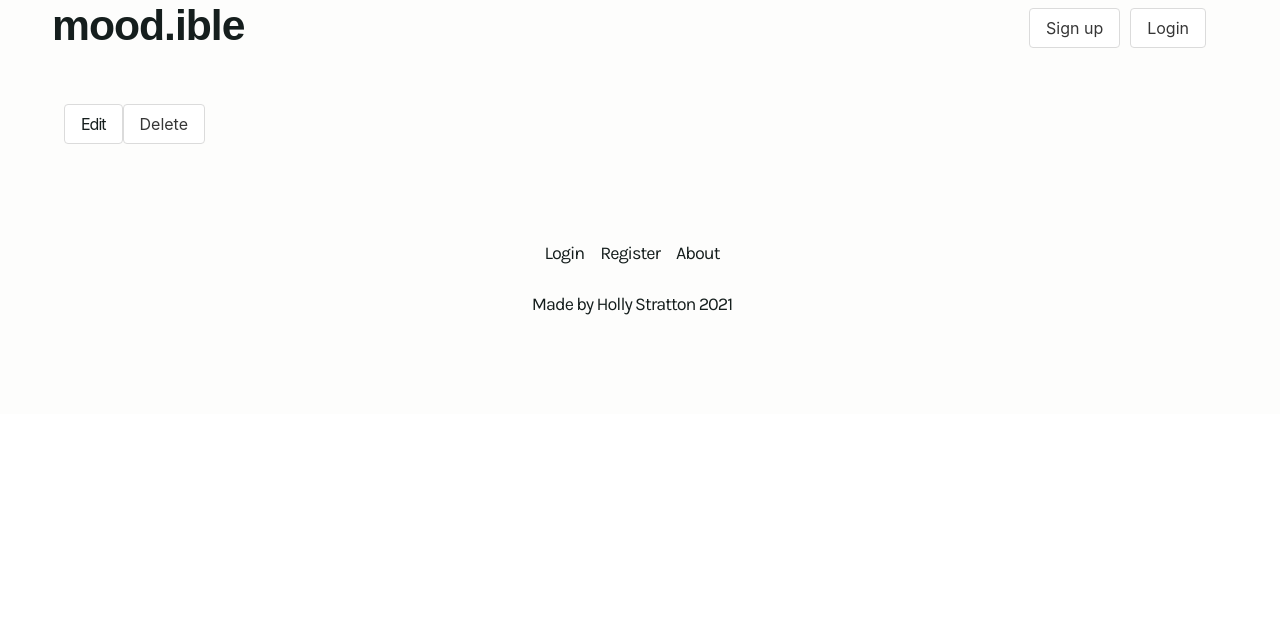
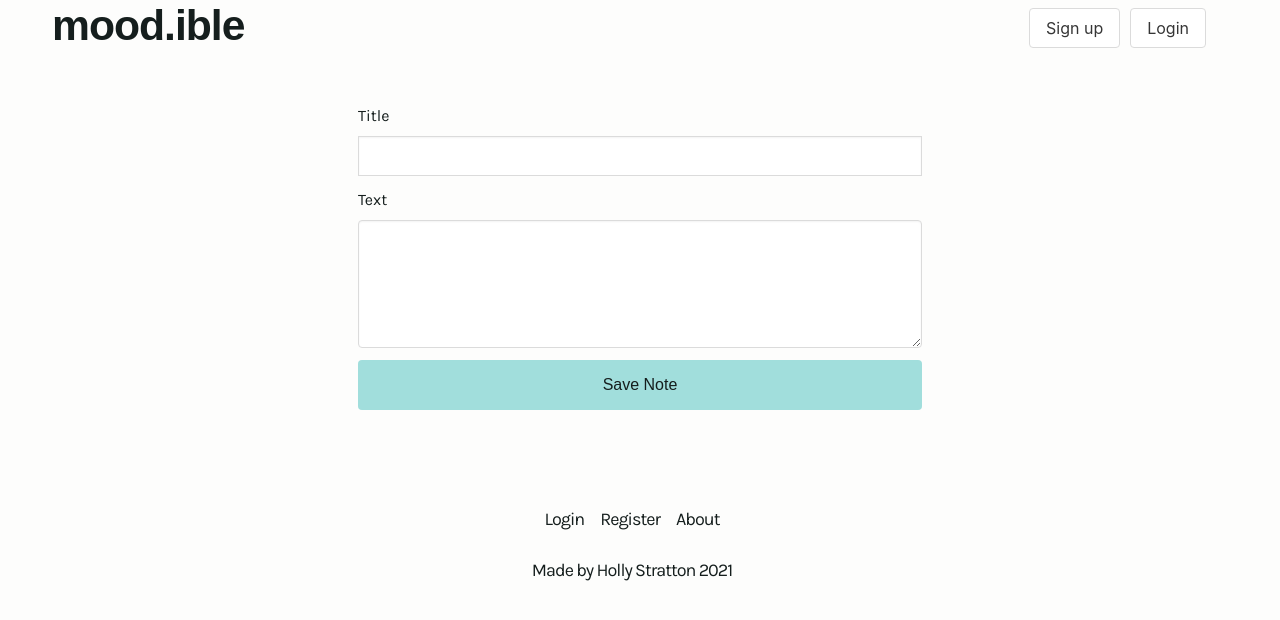
Before and after one commit to hollylouisarose/moodible-frontend, a React (Create React App) app: page /notes/new in a window 1280 px wide. Shown: the top 620 px of the page. Built offline with nearby package versions, Linux system fonts and the light colour scheme; no server answers; a web font is replaced by a local one.

Commit message:
new note working and all note functionality working

```diff
--- a/src/App.js
+++ b/src/App.js
@@ -28,14 +28,14 @@ function App() {
         <Route exact path="/">
           <Home />
         </Route>
-        <Route path="/images/:imageId">
-          <ImageShow />
-        </Route>
         <Route path="/login">
           <Login />
         </Route>
         <Route path="/signup">
           <SignUp />
+        </Route>
+        <Route path="/images/:imageId">
+          <ImageShow />
         </Route>
         <Route path="/moodboard">
           <Moodboard />
@@ -43,7 +43,7 @@ function App() {
         <Route path="/about">
           <About />
         </Route>
-        <Route path="notes/new">
+        <Route path="/notes/new">
           <NoteNew />
         </Route>
         <Route path="/notes/:noteId/edit">
--- a/src/components/notes/NoteEdit.js
+++ b/src/components/notes/NoteEdit.js
@@ -31,8 +31,6 @@ function NoteEdit(){
     getData()
 
   }, [])
-
-  console.log('note form data', formData)
 
   const handleChange = (e) => {
     setFormData({ ...formData, [e.target.name]: e.target.value })
--- a/src/components/notes/NoteNew.js
+++ b/src/components/notes/NoteNew.js
@@ -1,9 +1,79 @@
+import React from 'react'
+import axios from 'axios'
+import { getUserId } from '../../lib/auth'
+import { getHeaders } from '../../lib/api'
+import { useHistory } from 'react-router'
+
+const intialState = {
+  title: '',
+  text: '',
+}
+
 function NoteNew(){
+  const history = useHistory()
+  const userId = getUserId()
+  const [formData, setFormData] = React.useState(intialState)
 
 
-  return <h2>New note</h2>
+  const handleChange = (e) => {
+    setFormData({ ...formData, [e.target.name]: e.target.value })
+  }
+
+  const handleSubmit = async (e) => {
+    e.preventDefault()
+    try {
+      const response = await axios.post(`/api/images/${userId}/notes/`, formData, getHeaders())
+      history.push(`/notes/${response.data.id}`)
+    } catch (error) {
+      console.log(error)
+    }
+  }
+
+  return (
+    <section className="section">
+      <div className="container">
+        <div className="columns">
+          <form
+            className="column is-half is-offset-one-quarter box"
+            onSubmit={handleSubmit}
+          >
+            <div className="field">
+              <label className="label">Title</label>
+              <div className="control">
+                <input
+                  className="input"
+                  name="title"
+                  onChange={handleChange}
+                  value={formData.title}
+                />
+              </div>
+            </div>
+            <div className="field">
+              <label className="label">Text</label>
+              <div className="control">
+                <textarea
+                  type="text"
+                  className="textarea"
+                  name="text"
+                  onChange={handleChange}
+                  value={formData.text}
+                />
+              </div>
+            </div>
+            <div className="field">
+              <button
+                type="submit"
+                className="button is-fullwidth login">
+                Save Note</button>
+            </div>
+          </form>
+        </div>
+      </div>
+    </section>
+  )
+
 
 
 }
 
-export default NoteNew()
+export default NoteNew
--- a/src/components/notes/NoteShow.js
+++ b/src/components/notes/NoteShow.js
@@ -52,6 +52,12 @@ function NoteShow(){
             onClick={handleDelete}
             className="button"
           >Delete</button>
+          <button
+            className="button">
+            <Link to={`/${userId}/notes`}>
+              Back to notes
+            </Link>
+          </button>
         </>
         }
 
--- a/src/components/notes/NotesIndex.js
+++ b/src/components/notes/NotesIndex.js
@@ -7,7 +7,6 @@ import { Link } from 'react-router-dom'
 function NotesIndex(){
 
   const [notes, setNotes] = React.useState([])
-
   React.useEffect(() => {
 
     const getData = async () => {
@@ -15,7 +14,6 @@ function NotesIndex(){
       try {
         const response = await axios.get('/api/auth/profile', getHeaders())
         setNotes(response.data.notesMade)
-        console.log(response.data)
       } catch (error) {
         console.log(error)
       }
@@ -30,6 +28,7 @@ function NotesIndex(){
     <section className="section">
       <div className="container">
         <h4 className="has-text-centered">Your notes</h4>
+        <Link className="button" to="/notes/new">Add a note</Link>
         {notes && notes.map(note =>{
           return (
             <div key={note.id}>
--- a/src/components/user/UserProfile.js
+++ b/src/components/user/UserProfile.js
@@ -57,7 +57,7 @@ function UserProfile(){
           <div className="navbar-brand">
             <div className="navbar-item ">
               <Link to="/moodboard"> Moodboard</Link>
-              <Link to={`${userId}/notes`}>Your notes</Link>
+              <Link to={`/${userId}/notes`}>Your notes</Link>
             </div>
           </div>
 
--- a/src/styles/main.scss
+++ b/src/styles/main.scss
@@ -129,6 +129,10 @@ body {
       background: $blue;
     }
 
+    .input, .textarea {
+      font-family: inherit;
+    }
+
   }
 
   .input {
```
